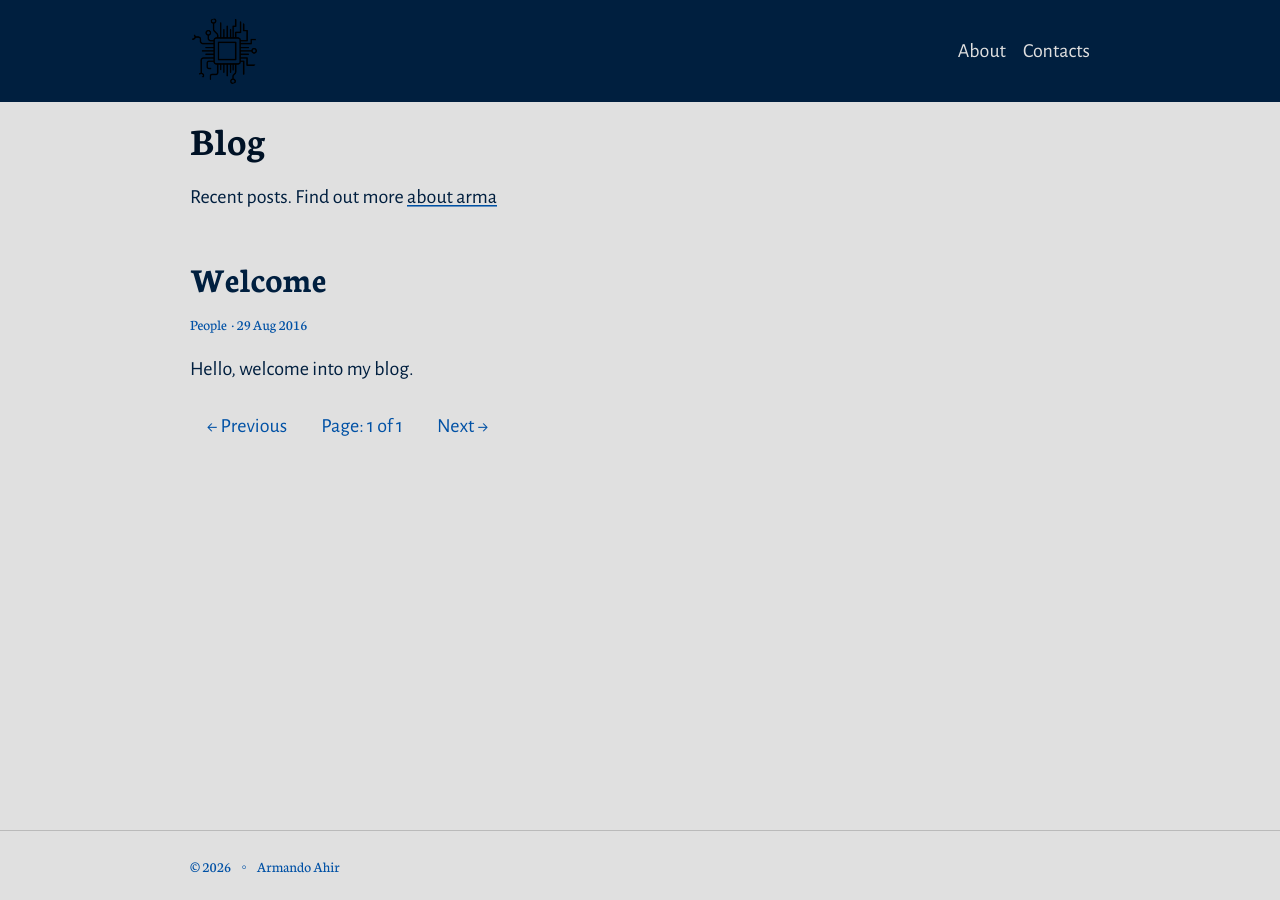
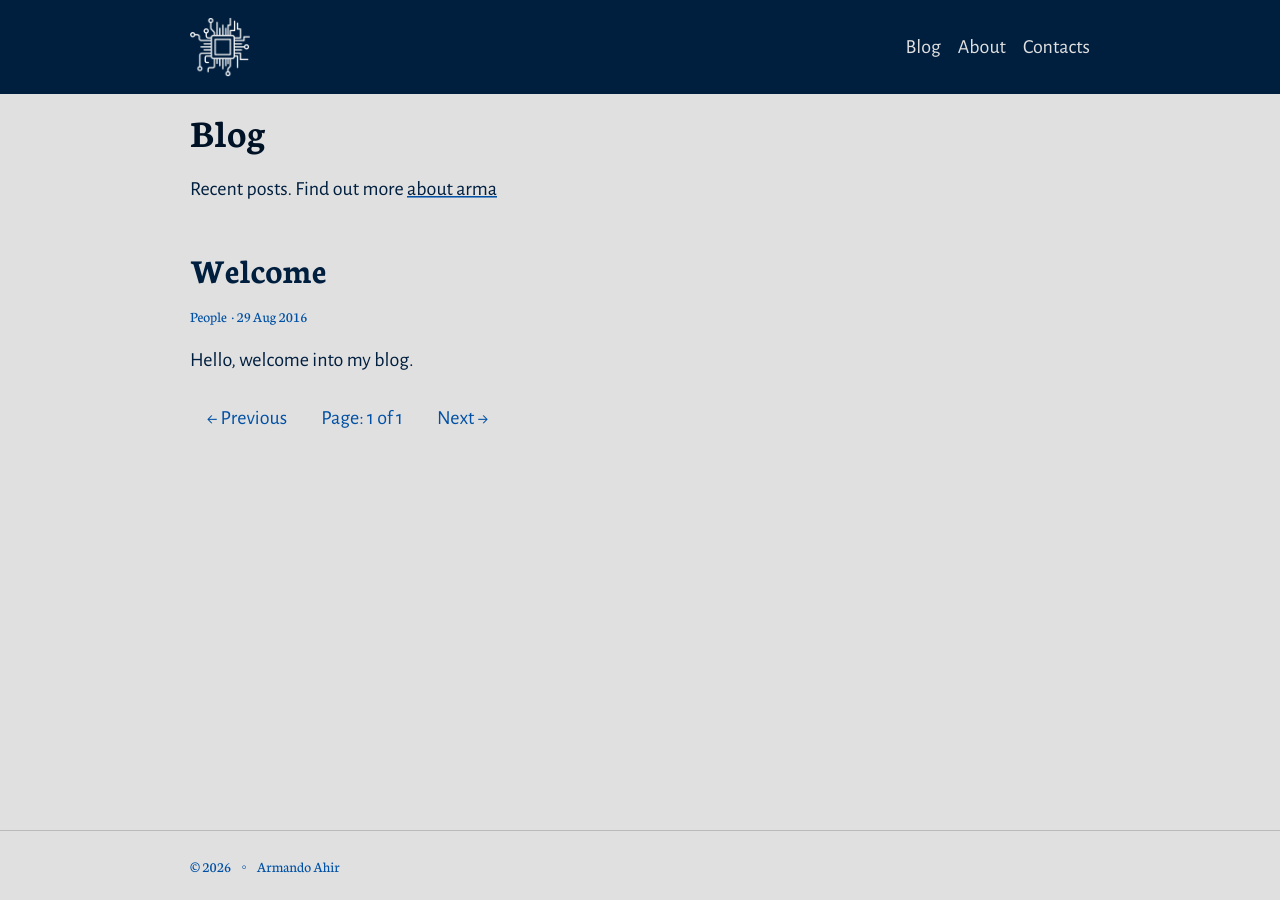
Before and after one commit to armandoahir/armandoahir.github.io, a Jekyll site: the page built from index.html, in a window 1280 px wide. Built offline with Jekyll 4.4.1, drawn with Linux system fonts in a browser that asks for light colours; the list of posts is cut into pages by our own code.

Commit message:
[14th Apr] Fix

```diff
--- a/_includes/site-nav.html
+++ b/_includes/site-nav.html
@@ -1,12 +1,18 @@
 <nav class="nav">
   <ul class="list list--nav">
-    {%- assign allowed_pages = "About,Contacts,Blog" | split: "," -%}
+
+    <li class="item item--nav{% if page.url == '/' %} item--current{% endif %}">
+      <a href="{{ site.baseurl }}/">Blog</a>
+    </li>
+
+    {%- assign static_pages = "About,Contacts" | split: "," -%}
     {%- for item in site.pages -%}
-      {%- if allowed_pages contains item.title -%}
+      {%- if static_pages contains item.title -%}
         <li class="item item--nav{% if item.url == page.url %} item--current{% endif %}">
           <a href="{{ site.baseurl }}{{ item.url }}">{{ item.title }}</a>
         </li>
       {%- endif -%}
     {%- endfor -%}
+
   </ul>
 </nav>
--- a/_sass/_theme.scss
+++ b/_sass/_theme.scss
@@ -56,11 +56,18 @@ body {
 .logo {
   display: inline-block;
   line-height: 0;
-  border-radius: 100%;
-  overflow: hidden;
+  border-radius: 0; // Togliamo il cerchio (il chip è quadrato/articolato)
+  overflow: visible;
+
   img {
-    width: 4rem;
-    height: 4rem;
+    width: 3.5rem; // Dimensione bilanciata per la navbar
+    height: auto;
+    filter: brightness(0) invert(1); // TRUCCO: Trasforma il nero in bianco puro
+    transition: opacity 0.3s;
+
+    &:hover {
+      opacity: 0.8;
+    }
   }
 }
 
```
